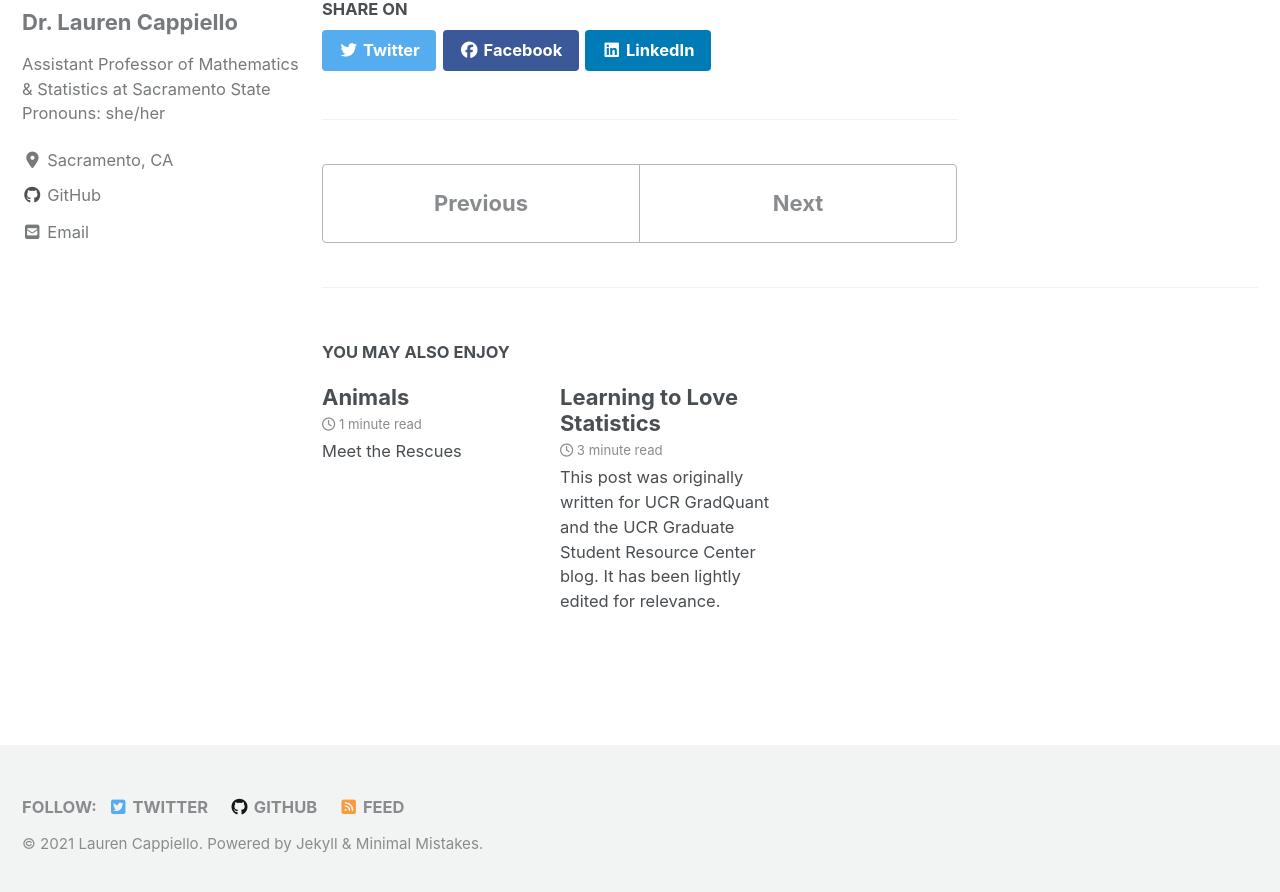
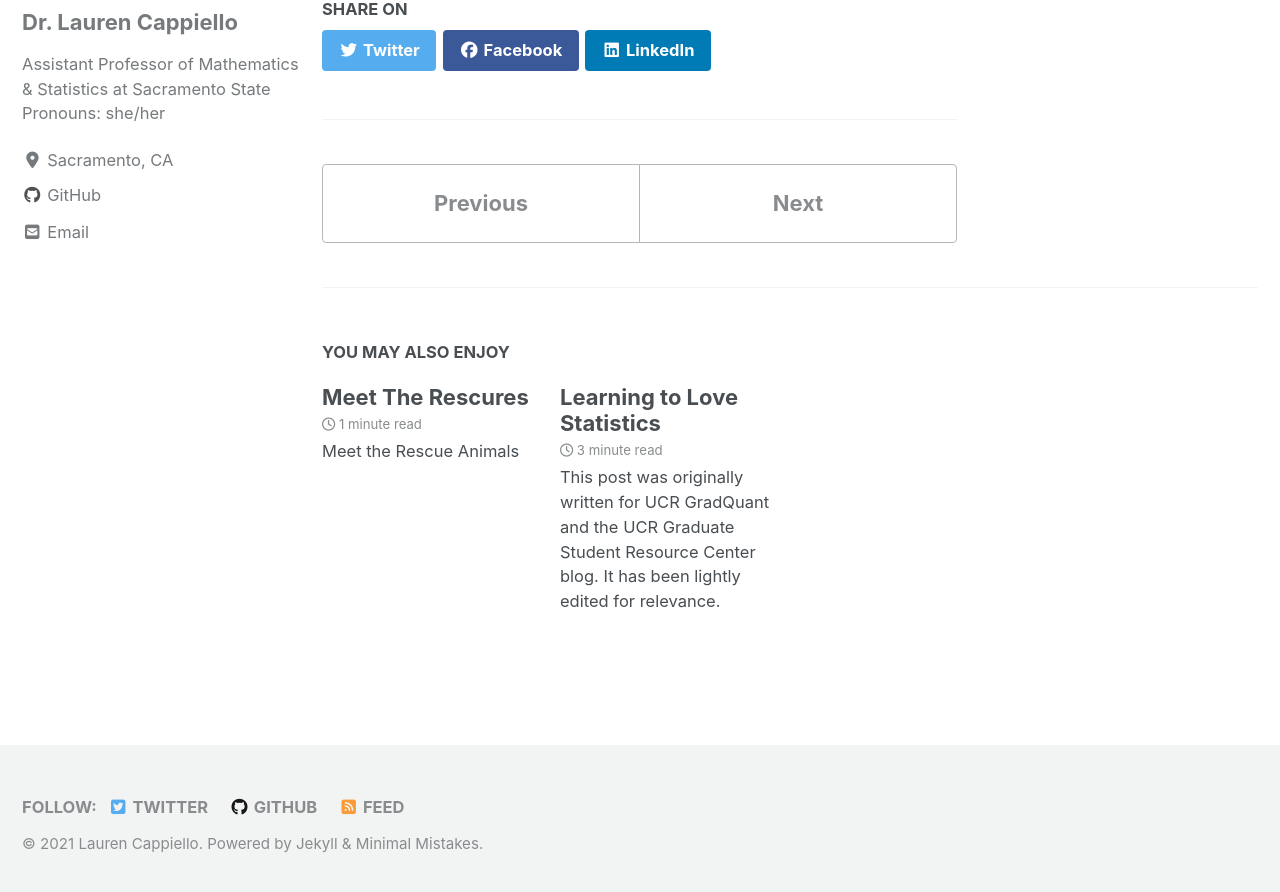
Before and after one commit to lgpcappiello/lgpcappiello.github.io, a Jekyll site: the page built from _posts/2020-07-31-shinyapp.md, in a window 1280 px wide and 900 px high, scrolled down 961 px. Shown: the top 892 px of the window. Built offline with Jekyll 4.4.1, drawn with Linux system fonts in a browser that asks for light colours; cached includes are drawn as plain includes; nearby versions of some CDN libraries.

Commit message:
Update and rename 2021-02-20-animals.md to 2021-02-20-Meet-the-Rescures.md

```diff
--- a/_posts/2021-02-20-animals.md
+++ b/_posts/2021-02-20-Meet-the-Rescures.md
@@ -1,4 +1,4 @@
-## Meet the Rescues
+## Meet the Rescue Animals
 
 ### Daisy
 
```
